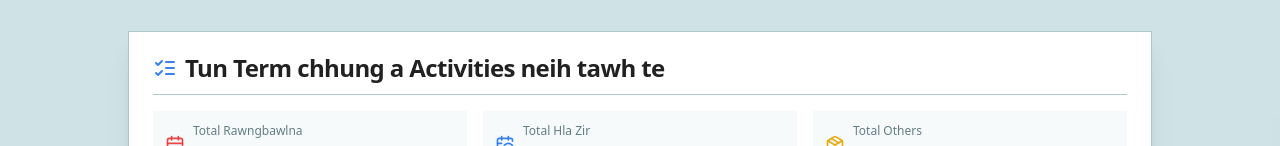
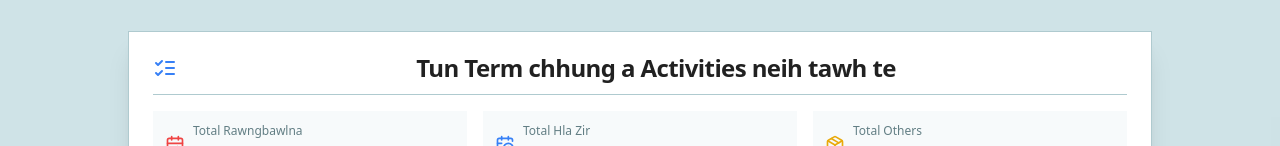
Before and after one commit to koparalte/rahsivengpastorbialzaipawl, a Next.js app: page /stats in a window 1280 px wide. Shown: the part 138-284 px from the top of the page. Built offline with nearby package versions, Linux system fonts and the light colour scheme; no server answers; the database is empty.

Commit message:
Bold and center allign it

```diff
--- a/src/app/stats/page.tsx
+++ b/src/app/stats/page.tsx
@@ -263,7 +263,7 @@ export default function EventStatsPage() {
             <CardHeader>
               <div className="flex items-center gap-2 mb-2">
                 <ListChecks className="h-6 w-6 text-primary" />
-                <CardTitle>Tun Term chhung a Activities neih tawh te</CardTitle>
+                <CardTitle className="font-bold text-center flex-1">Tun Term chhung a Activities neih tawh te</CardTitle>
               </div>
 
               <div className="mt-4 grid grid-cols-1 sm:grid-cols-3 gap-4 pt-4 border-t">
```
